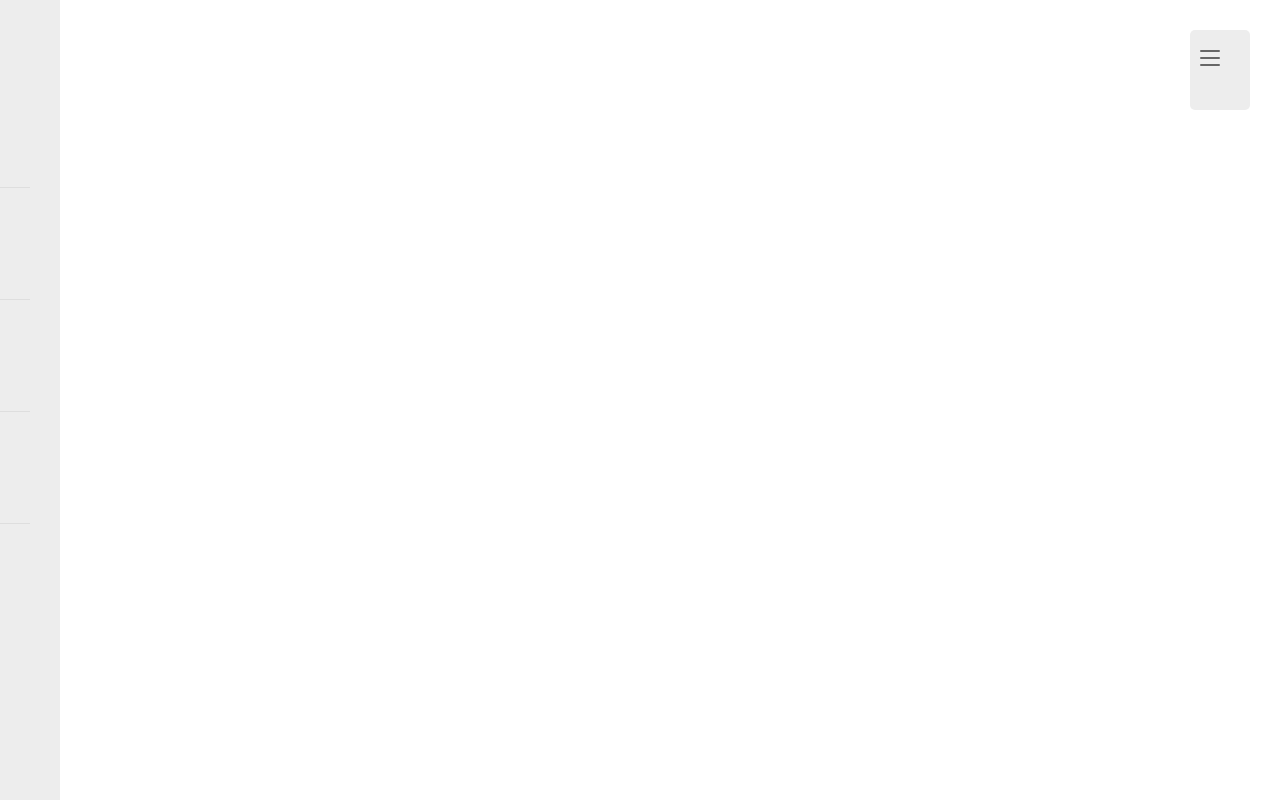
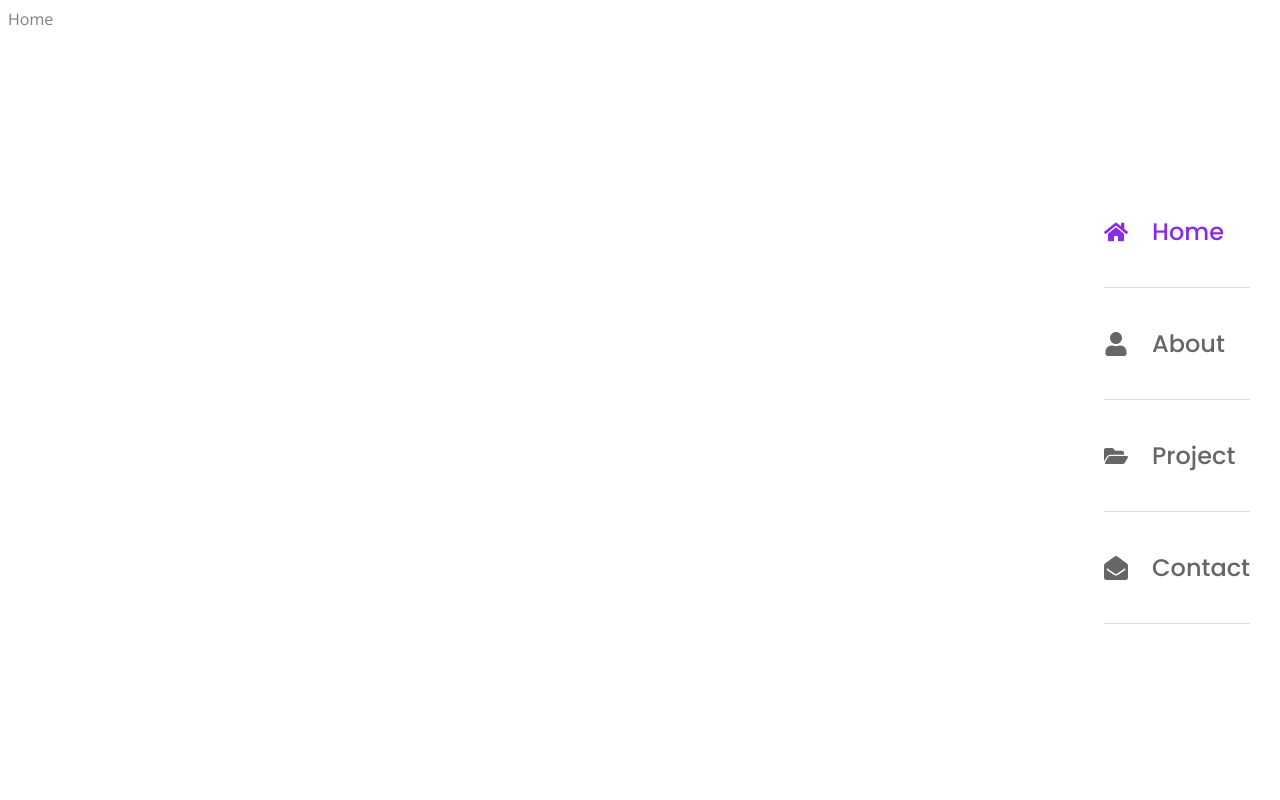
Before and after one commit to WAUdeshinduminaweerakoon/Personal-Portfolio-Website, a React (Create React App) app: page / in a window 1280 px wide. Built offline with nearby package versions, Linux system fonts and the light colour scheme.

Commit message:
add navbar in rigth and css

```diff
--- a/src/components/Navbar.jsx
+++ b/src/components/Navbar.jsx
@@ -13,8 +13,11 @@ const Navbar = () => {
               {links.map(({name, icon, path}, index)=>{
                 return(
                   <li className="nav__item" key ={index }>
-                    <NavLink to={path} className={({isActive})=>isActive ?
-                    'nav__link active-nav' : 'nav__link'}>
+                    <NavLink to={path} className={({isActive})=>
+                    isActive ?'nav__link active-nav' : 'nav__link'
+                    }
+                    nClick = {()=> setShowMenu(!showMenu)}
+                    >
                       {icon}
                       <h3 className="nav__name">{name}</h3>
                     </NavLink>
@@ -23,7 +26,7 @@ const Navbar = () => {
               })}
             </ul>
         </div>
-        <div className={`${showMenu ? 'nav__toggle animate-toggle' : 'nav__toggle'}`} onClick={()=>setShowMenu(!showMenu)}>
+        <div className={`${showMenu ? 'nav__toggle animate-toggle' : 'nav__toggle  '}`} onClick={()=>setShowMenu(!showMenu)}>
           <span></span>
           <span></span>
           <span></span>
--- a/src/components/navbar.css
+++ b/src/components/navbar.css
@@ -2,7 +2,7 @@
     /* background-color: var(--first-color); */
     position: fixed;
     inset-block: 0;
-    left: -100%;
+    left: -110%;
     background-color: var(--container-color);
     width: 100%;
     padding: 60px 30px;
@@ -51,3 +51,30 @@
     margin-bottom: 5px;
 
 }
+.animate-toggle span:first-child{
+    transform: rotate(45deg) translate(6px, 4px);
+}
+.animate-toggle span:nth-child(2){
+    display: none;
+}
+.animate-toggle span:last-child{
+    transform: rotate(-45deg) translate(1px, 1px);
+}
+@media screen and (min-width : 1024px){
+    .nav__menu{
+        all: unset;
+    }
+
+    .nav__toggle{
+        display: none;
+    }
+    .nav{
+        position: fixed;
+        inset-block: 0;
+        right: 30px;
+        display: flex;
+        align-items: center;
+        /* background-color: var(--first-color); */
+    }
+
+}
```
